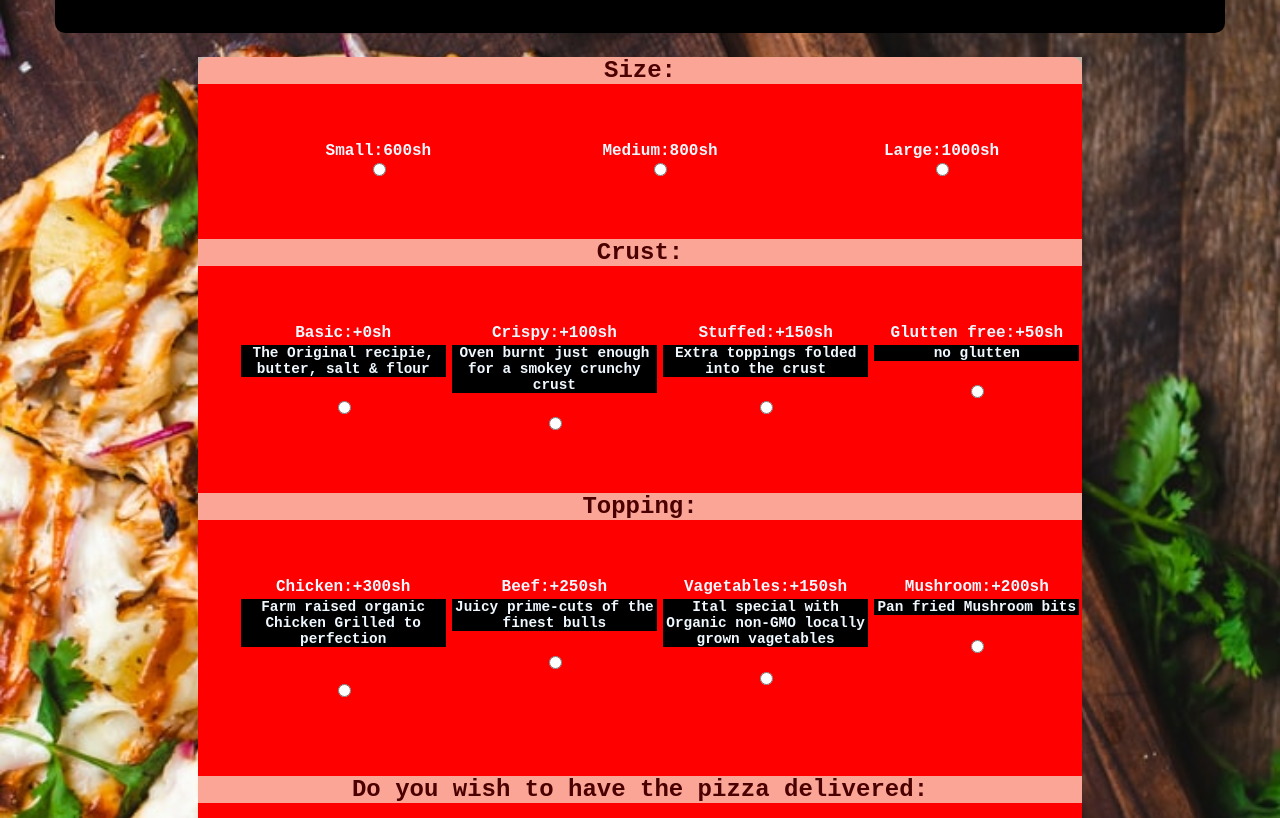
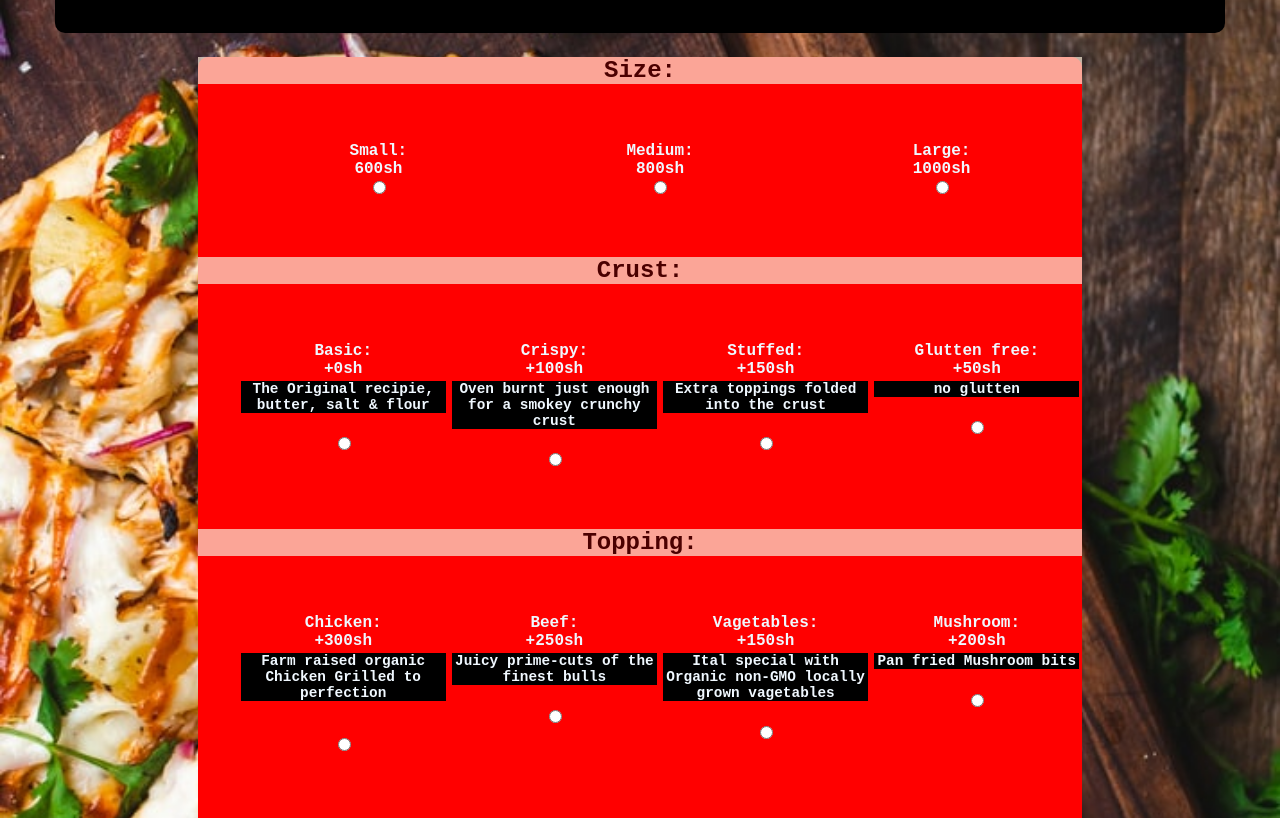
Before and after one commit to keithkirui91/week4Project, a plain HTML site: page order.html in a window 1280 px wide. Shown: the part 134-952 px from the top of the page. Drawn offline with Linux system fonts and the light colour scheme.

Commit message:
update files

```diff
--- a/order.html
+++ b/order.html
@@ -19,27 +19,27 @@
         <h3>Size:</h3>
         <br>
         <ul>
-            <li>Small:600sh<br><input type="radio" id="size" name ="size" value= 600 required></li><br>
-            <li>Medium:800sh<br><input type="radio" id="size" name ="size" value= 800 required></li><br>
-            <li>Large:1000sh<br><input type="radio" id="size" name ="size" value= 1000  required></li><br>
+            <li>Small:<br>600sh<br><input type="radio" id="size" name ="size" value= 600 required></li><br>
+            <li>Medium:<br>800sh<br><input type="radio" id="size" name ="size" value= 800 required></li><br>
+            <li>Large:<br>1000sh<br><input type="radio" id="size" name ="size" value= 1000  required></li><br>
         </ul>
         <br>
         <h3>Crust:</h3>
         <br>
         <ul>
-            <li>Basic:+0sh<br><p class="menu-p">The Original recipie, butter, salt & flour</p><br><input type="radio" id="Crust" name ="crust" value= 0 required></li><br>
-            <li>Crispy:+100sh<br><p class="menu-p">Oven burnt just enough for a smokey crunchy crust</p><br><input type="radio" id="Crust" name ="crust" value= 100 required></li><br>
-            <li>Stuffed:+150sh<br><p class="menu-p">Extra toppings folded into the crust</p><br><input type="radio" id="Crust" name ="crust" value= 150 required></li><br>
-            <li>Glutten free:+50sh<br><p class="menu-p">no glutten </p><br><input type="radio" id="Crust" name ="crust" value= 50 required></li><br>
+            <li>Basic:<br>+0sh<br><p class="menu-p">The Original recipie, butter, salt & flour</p><br><input type="radio" id="Crust" name ="crust" value= 0 required></li><br>
+            <li>Crispy:<br>+100sh<br><p class="menu-p">Oven burnt just enough for a smokey crunchy crust</p><br><input type="radio" id="Crust" name ="crust" value= 100 required></li><br>
+            <li>Stuffed:<br>+150sh<br><p class="menu-p">Extra toppings folded into the crust</p><br><input type="radio" id="Crust" name ="crust" value= 150 required></li><br>
+            <li>Glutten free:<br>+50sh<br><p class="menu-p">no glutten </p><br><input type="radio" id="Crust" name ="crust" value= 50 required></li><br>
         </ul>
         <br>
         <h3>Topping:</h3>
         <br>
         <ul>
-            <li>Chicken:+300sh<br><p class="menu-p">Farm raised organic Chicken Grilled to perfection<p><br><input type="radio" id="topping" name ="topping"  value= 300 required></li><br>
-            <li>Beef:+250sh<br><p class="menu-p">Juicy prime-cuts of the finest bulls</p><br><input type="radio" id="topping" name ="topping" value= 250 required></li><br>
-            <li>Vagetables:+150sh<br><p class="menu-p">Ital special with Organic non-GMO locally grown vagetables</p><br><input type="radio"id="topping" name ="topping" value= 150 required></li><br>
-            <li>Mushroom:+200sh<br><p class="menu-p">Pan fried Mushroom bits </p><br><input type="radio" id="topping"  name ="topping" value= 200 required></li><br>
+            <li>Chicken:<br>+300sh<br><p class="menu-p">Farm raised organic Chicken Grilled to perfection<p><br><input type="radio" id="topping" name ="topping"  value= 300 required></li><br>
+            <li>Beef:<br>+250sh<br><p class="menu-p">Juicy prime-cuts of the finest bulls</p><br><input type="radio" id="topping" name ="topping" value= 250 required></li><br>
+            <li>Vagetables:<br>+150sh<br><p class="menu-p">Ital special with Organic non-GMO locally grown vagetables</p><br><input type="radio"id="topping" name ="topping" value= 150 required></li><br>
+            <li>Mushroom:<br>+200sh<br><p class="menu-p">Pan fried Mushroom bits </p><br><input type="radio" id="topping"  name ="topping" value= 200 required></li><br>
         </ul>
             <br>
             <h3>Do you wish to have the pizza delivered:</h3>
```
